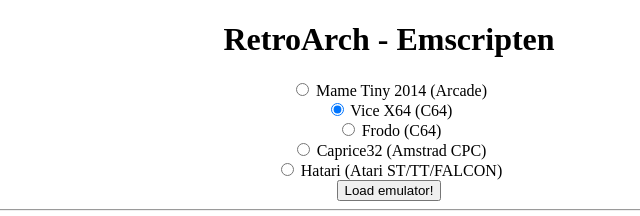
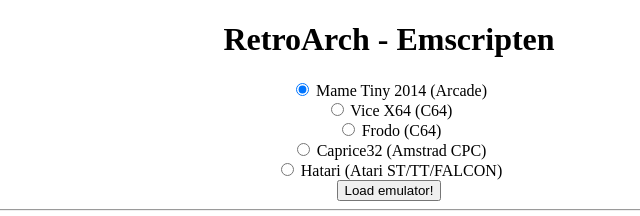
Before and after one commit to r-type/r-type.github.io, a plain HTML site: page index.html in a window 1280 px wide. Shown: the top 216 px of the page, 251-891 px from the left. Drawn offline with Linux system fonts and the light colour scheme.

Commit message:
Update index.html

```diff
--- a/index.html
+++ b/index.html
@@ -22,8 +22,8 @@
 
  <div class="emscripten" id="emulator">
 <form>
-  <input type="radio" name="core" value="tiny2014_libretro.js"> Mame Tiny 2014 (Arcade)<br>
-  <input type="radio" name="core" value="x64.js" checked> Vice X64 (C64)<br>
+  <input type="radio" name="core" value="tiny2014_libretro.js" checked> Mame Tiny 2014 (Arcade)<br>
+  <input type="radio" name="core" value="x64.js"> Vice X64 (C64)<br>
   <input type="radio" name="core" value="frodo.js"> Frodo (C64)<br>
   <input type="radio" name="core" value="cap32.js"> Caprice32 (Amstrad CPC)<br>
   <input type="radio" name="core" value="hatari.js"> Hatari (Atari ST/TT/FALCON)
```
